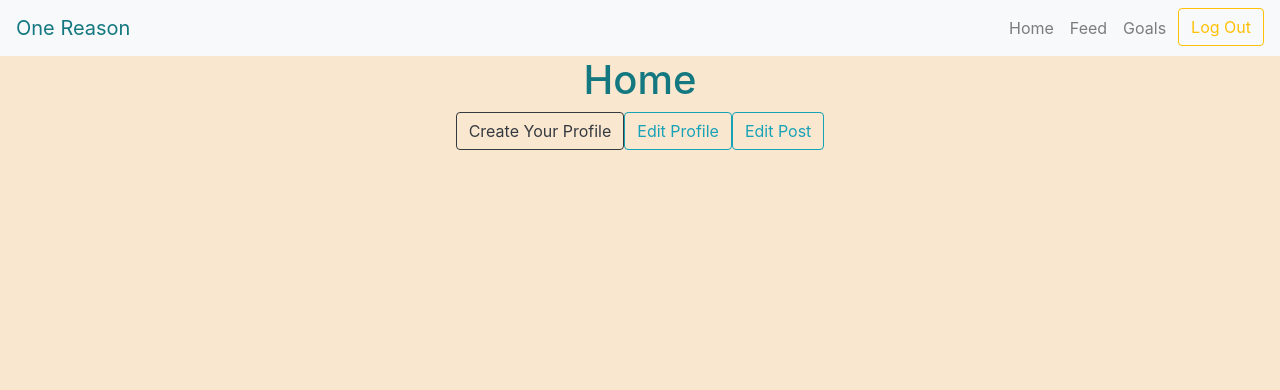
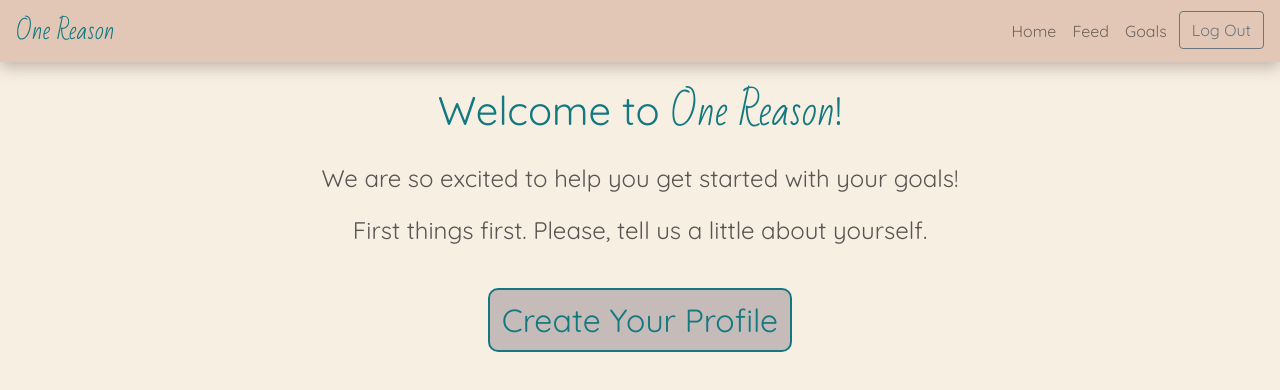
Before and after one commit to aclai4067/one-reason-capstone, a React (Create React App) app: page / in a window 1280 px wide. Shown: the top 390 px of the page. Built offline with nearby package versions, Linux system fonts and the light colour scheme; no server answers; sample sign-in values are in the browser's storage.

Commit message:
styled new user landing display

```diff
--- a/src/components/pages/Home/Home.js
+++ b/src/components/pages/Home/Home.js
@@ -20,15 +20,28 @@ class Home extends React.Component {
   }
 
   render() {
-    const profileId = 12345;
-    const feedId = 67890;
+    const buildHome = () => {
+      const { user } = this.state;
+      if (!user.id) {
+        return (
+          <div className='newUserHome'>
+            <h1 className='m-4'>Welcome to <span className='brand'>One Reason</span>!</h1>
+            <p>We are so excited to help you get started with your goals!</p>
+            <p>First things first. Please, tell us a little about yourself.</p>
+            <Link to='/profile' className='btn profileBtn mt-4'>Create Your Profile</Link>
+          </div>
+        );
+      }
+      return (
+        <div className='currentUserHome'>
+          <h1> Welcome, {user.name}!</h1>
+        </div>
+      );
+    };
 
     return (
       <div className='Home'>
-        <h1>Home</h1>
-        <Link className='btn btn-outline-dark' to='/profile'>Create Your Profile</Link>
-        <Link className='btn btn-outline-info' to={`/profile/${profileId}/edit`}>Edit Profile</Link>
-        <Link className='btn btn-outline-info' to={`/home/${feedId}/edit`}>Edit Post</Link>
+        { buildHome() }
       </div>
     );
   }
--- a/src/components/pages/Home/Home.scss
+++ b/src/components/pages/Home/Home.scss
@@ -1,7 +1,31 @@
 @import '../../../styles/variables';
+@import url('https://fonts.googleapis.com/css?family=Bad+Script|Kalam&display=swap');
+
 
 .Home{
   h1{
     color: $teal;
   }
+
+  p{
+    color: $darkGreige;
+    font-size: 1.5em;
+  }
+
+  .brand {
+    font-family: 'Bad Script', 'Kalam', sans-serif;
+  }
+
+  .profileBtn {
+    background-color: $greige;
+    border: 2px solid $teal;
+    border-radius: 10px;
+    color: $teal;
+    font-size: 2em;
+
+    &:hover{
+      color: $sedona;
+      border: 2px solid $sedona;
+    }
+  }
 }
--- a/src/components/shared/MyNav/MyNav.js
+++ b/src/components/shared/MyNav/MyNav.js
@@ -48,7 +48,7 @@ class MyNav extends React.Component {
               <Link className='nav-link' to='/goals'>Goals</Link>
             </NavItem>
             <NavItem>
-              <button className='logout btn btn-outline-warning ml-1 my-2 my-sm-0' onClick={this.logoutEvent}>Log Out</button>
+              <button className='logout btn btn-outline-secondary ml-1 my-2 my-sm-0' onClick={this.logoutEvent}>Log Out</button>
             </NavItem>
           </Nav>
         );
--- a/src/components/shared/MyNav/MyNav.scss
+++ b/src/components/shared/MyNav/MyNav.scss
@@ -1,7 +1,15 @@
 @import '../../../styles/variables';
+@import url('https://fonts.googleapis.com/css?family=Bad+Script|Kalam&display=swap');
 
 .MyNav{
+  .navbar{
+    background-color: $translucentSedona!important;
+    box-shadow: 0 5px 15px 0 #553d3656;
+  }
+
   .navBrand {
     color: $teal;
+    font-family: 'Bad Script', 'Kalam', sans-serif;
+    font-size: 1.5em;
   }
 }
--- a/src/styles/_variables.scss
+++ b/src/styles/_variables.scss
@@ -1,2 +1,7 @@
-$backgroundCream: rgb(250, 231, 207);
+$backgroundCream: rgb(248, 239, 227);
 $teal: rgb(20, 120, 128);
+$sageGrey: rgb(156, 168, 168);
+$greige: rgb(197, 188, 186);
+$darkGreige: rgb(90, 84, 83);
+$sedona: rgb(158, 79, 50);
+$translucentSedona: rgba(158, 79, 50, 0.247);
--- a/src/styles/index.scss
+++ b/src/styles/index.scss
@@ -1,11 +1,11 @@
 @import './variables';
 @import '~bootstrap/dist/css/bootstrap.min.css';
-
+@import url('https://fonts.googleapis.com/css?family=Quicksand&display=swap');
 
 body {
   background-color: $backgroundCream;
   margin: 0;
-  font-family: -apple-system, BlinkMacSystemFont, 'Segoe UI', 'Roboto', 'Oxygen',
+  font-family: 'Quicksand', -apple-system, BlinkMacSystemFont, 'Segoe UI', 'Roboto', 'Oxygen',
     'Ubuntu', 'Cantarell', 'Fira Sans', 'Droid Sans', 'Helvetica Neue',
     sans-serif;
   -webkit-font-smoothing: antialiased;
```
